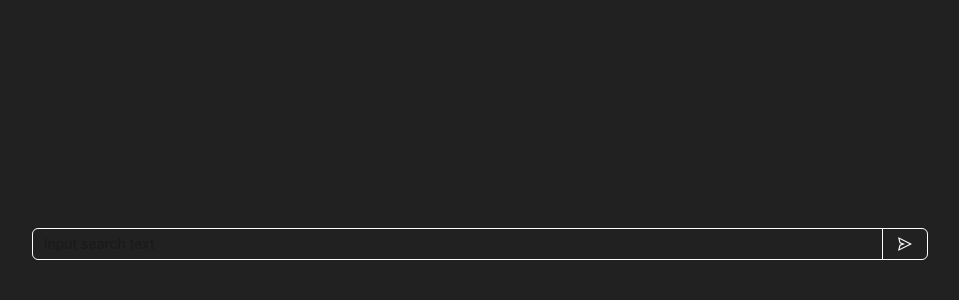
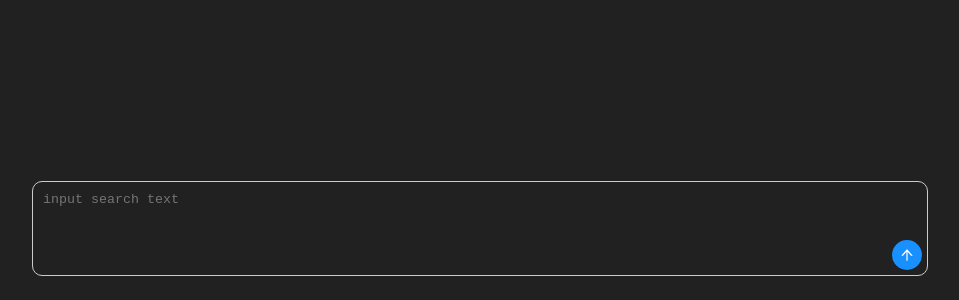
Before and after one commit to Charlotte21110/byteDanceLLM, a React (Vite) app: page / in a window 1280 px wide. Shown: the part 500-800 px from the top of the page, without its empty margins (160-1119 px from the left). Built offline with nearby package versions, Linux system fonts and the light colour scheme; what @coze/api would draw is missing.

Commit message:
feat:优化输入框内容显示

```diff
--- a/src/components/ChatLLM/index.css
+++ b/src/components/ChatLLM/index.css
@@ -84,8 +84,13 @@ pre::-webkit-scrollbar-thumb:hover {
 }
 
 .chat-input {
-  height: 10vh;
-  /* background-color: #f5f5f5; */
+  border: 1px solid #ccc; /* 为 chat-input 添加边框 */
+  border-radius: 10px; /* 可选：添加圆角 */
+  padding: 10px; /* 添加内边距 */
+  position: relative; /* 使发送按钮可以绝对定位 */
+  margin-bottom: 3vh;
+  height: auto; /* 高度自动调整 */
+  max-height: 30vh; /* 设置最大高度为 15vh */
 }
 
 .chat-ai {
@@ -111,49 +116,29 @@ pre::-webkit-scrollbar-thumb:hover {
 }
 
 .chat-input-search {
-  width: 100%;
-  background-color: #212121;
+  color: white; /* 字体颜色为白色 */
+  background-color: transparent; /* 背景颜色为透明 */
+  border: none; /* 去除 textarea 边框 */
+  width: 100%; /* 使 textarea 占满宽度 */
+  max-height: 30vh; /* 设置最大高度为 15vh */
+  height: auto; /* 高度自动调整 */
+  resize: none; /* 禁止调整大小 */
+  outline: none; /* 去除聚焦时的轮廓 */
+  margin-bottom: 3vh;
+}
 
-  .ant-input {
-    background-color: #212121;
-    color: white;
-  }
-
-  .chat-input-search .ant-input:focus,
-  .chat-input-search .ant-input-focused {
-    border-color: white !important;
-    /* 去掉边框颜色 */
-    box-shadow: none !important;
-    /* 去掉阴影 */
-    outline: 0 !important;
-    /* 去掉轮廓 */
-  }
-
-  .ant-input-outlined {
-    border-color: white;
-  }
-
-  .ant-btn {
-    background-color: #212121 !important;
-    color: white !important;
-    border-color: white !important;
-
-    .ant-btn-icon {
-      color: white;
-    }
-  }
-
-  .ant-input-group-addon:hover,
-  .ant-input-group-addon:focus {
-    border-color: white !important;
-  }
-  .stop-button {
-
-    color: white !important;  /* 确保文字是白色 */
-    opacity: 0.9;  /* 稍微调整透明度使按钮更醒目 */
-
-    .anticon {
-      color: white;
-    }
-  }
+.chat-input button {
+  position: absolute; /* 绝对定位发送按钮 */
+  bottom: 5px; /* 距离底部的距离 */
+  right: 5px; /* 距离右侧的距离 */
+  width: 30px; /* 调整按钮宽度 */
+  height: 30px; /* 调整按钮高度 */
+  border-radius: 50%; /* 设置为圆形 */
+  display: flex; /* 使用 flexbox 以居中图标 */
+  align-items: center; /* 垂直居中 */
+  justify-content: center; /* 水平居中 */
+  background-color: #1890ff; /* 可选：设置背景颜色 */
+  color: white; /* 可选：设置字体颜色 */
+  border: none; /* 去除边框 */
+  cursor: pointer; /* 鼠标悬停时显示为指针 */
 }
--- a/src/components/ChatLLM/index.tsx
+++ b/src/components/ChatLLM/index.tsx
@@ -5,7 +5,7 @@ import { Input, Button } from 'antd';
 import Guest from '../Guest';
 import AIanswer from '../AIanswer';
 import { fetchAIResponse } from '../../api/index';
-import { SendOutlined, StopOutlined } from '@ant-design/icons';
+import { ArrowUpOutlined, StopOutlined } from '@ant-design/icons';
 
 export interface Content {
   content: string;
@@ -61,6 +61,13 @@ const ChatLLM = () => {
       setIsResponding(false);
       setAbortController(null);
     }
+
+    // 调整 textarea 高度
+    const textarea = document.querySelector('.chat-input-search') as HTMLTextAreaElement;
+    if (textarea) {
+      textarea.style.height = 'auto'; // 重置高度
+      textarea.style.height = `${Math.min(textarea.scrollHeight, 15 * window.innerHeight / 100)}px`; // 设置新高度，最大为 15vh
+    }
   };
 
   useEffect(() => {
@@ -103,24 +110,33 @@ const ChatLLM = () => {
           })}
         </div>
         <div className="chat-input">
-          <Search
+          <textarea
             placeholder="input search text"
             value={searchValue}
-            onChange={(e) => setSearchValue(e.target.value)}
-            onSearch={onSearch}
+            onChange={(e) => {
+              setSearchValue(e.target.value);
+              // 调整 textarea 高度
+              const textarea = e.target;
+              textarea.style.height = 'auto'; // 重置高度
+              textarea.style.height = `${Math.min(textarea.scrollHeight, 15 * window.innerHeight / 100)}px`; // 设置新高度，最大为 15vh
+            }}
+            onKeyDown={(e) => {
+              if (e.key === 'Enter' && !e.shiftKey) {
+                e.preventDefault();
+                onSearch(searchValue);
+              }
+            }}
             className="chat-input-search"
-            enterButton={
-              isResponding ? (
-                <Button className="stop-button" onClick={handleStop}>
-                  <StopOutlined />
-                </Button>
-              ) : (
-                <Button>
-                  <SendOutlined />
-                </Button>
-              )
-            }
+            rows={3}
           />
+          <Button onClick={() => onSearch(searchValue)}>
+            <ArrowUpOutlined />
+          </Button>
+          {isResponding && (
+            <Button className="stop-button" onClick={handleStop}>
+              <StopOutlined />
+            </Button>
+          )}
         </div>
       </div>
     </div>
```
